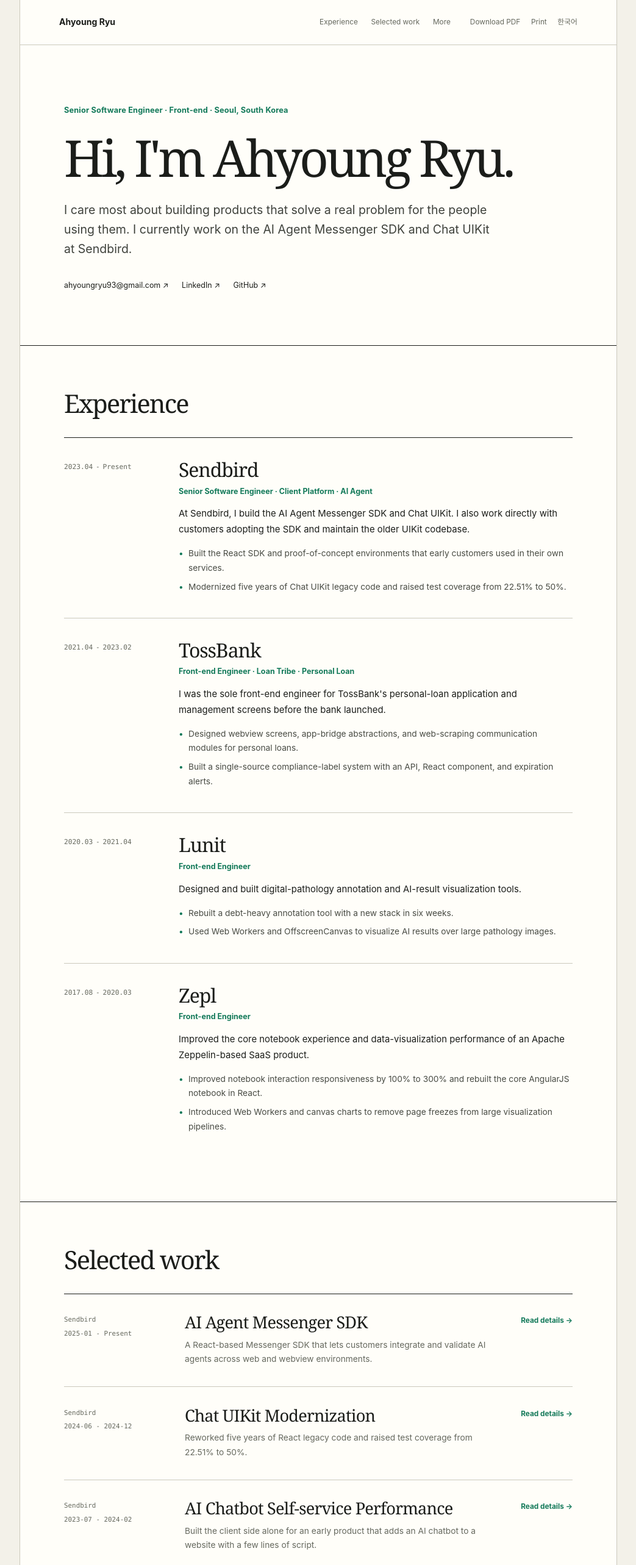
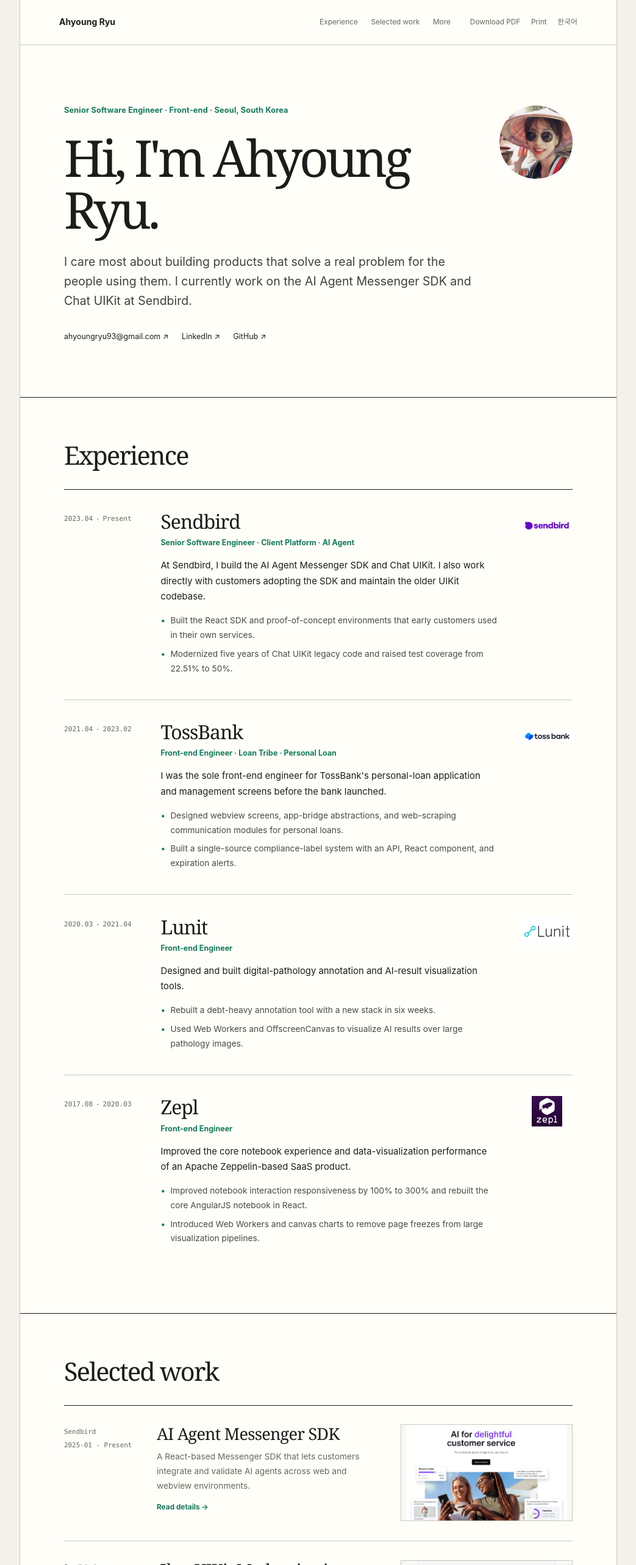
Before and after one commit to AhyoungRyu/AhyoungRyu.github.io, a Next.js app: page /en/ in a window 1280 px wide. Shown: the top 2566 px of the page at 61% size, without its empty margins (118-1161 px from the left). Built offline with nearby package versions, Linux system fonts and the light colour scheme.

Commit message:
feat: restore imagery on resume home

```diff
--- a/app/globals.css
+++ b/app/globals.css
@@ -1157,6 +1157,21 @@
   border-bottom: 1px solid var(--ink);
 }
 
+.intro-layout {
+  display: grid;
+  grid-template-columns: minmax(0, 1fr) 120px;
+  gap: 2rem;
+  align-items: start;
+}
+
+.profile-portrait {
+  width: 120px;
+  height: 120px;
+  margin-top: 0.2rem;
+  border-radius: 50%;
+  object-fit: cover;
+}
+
 .intro-meta {
   margin: 0 0 1.5rem;
   color: var(--accent);
@@ -1241,10 +1256,23 @@
 
 .experience-item {
   display: grid;
-  grid-template-columns: 140px minmax(0, 1fr);
-  gap: clamp(1.5rem, 4vw, 3rem);
+  grid-template-columns: 120px minmax(0, 1fr) 84px;
+  gap: clamp(1.25rem, 3vw, 2.5rem);
   padding: 2.15rem 0 2.4rem;
   border-bottom: 1px solid var(--line);
+}
+
+.experience-logo-link {
+  display: block;
+  width: 84px;
+  height: 50px;
+  align-self: start;
+}
+
+.experience-logo {
+  display: block;
+  width: 100%;
+  height: 100%;
 }
 
 .experience-item:last-child {
@@ -1326,8 +1354,8 @@
 
 .project-row {
   display: grid;
-  grid-template-columns: 150px minmax(0, 1fr) auto;
-  gap: clamp(1.5rem, 4vw, 3rem);
+  grid-template-columns: 120px minmax(0, 1fr) 282px;
+  gap: clamp(1.25rem, 2.5vw, 2rem);
   align-items: start;
   padding: 1.9rem 0 2rem;
   border-bottom: 1px solid var(--line);
@@ -1374,13 +1402,29 @@
 }
 
 .row-link {
-  padding-top: 0.2rem;
+  display: inline-block;
+  margin-top: 0.8rem;
   color: var(--accent);
   font-size: 0.74rem;
   font-weight: 700;
   white-space: nowrap;
 }
 
+.project-thumbnail-link {
+  display: block;
+  width: 282px;
+  aspect-ratio: 16 / 9;
+  overflow: hidden;
+  border: 1px solid var(--line);
+  background: #f7f7f4;
+}
+
+.project-thumbnail {
+  display: block;
+  width: 100%;
+  height: 100%;
+}
+
 .additional-grid {
   display: grid;
   grid-template-columns: minmax(0, 1.15fr) minmax(250px, 0.85fr);
@@ -1414,6 +1458,18 @@
   display: flex;
   flex-direction: column;
   gap: 0.1rem;
+}
+
+.education-fact {
+  display: grid;
+  grid-template-columns: 56px minmax(0, 1fr);
+  gap: 0.8rem;
+  align-items: center;
+}
+
+.education-logo {
+  width: 56px;
+  height: 44px;
 }
 
 .fact-item strong,
@@ -1486,6 +1542,16 @@
     padding: 3.5rem 1.25rem 3.75rem;
   }
 
+  .intro-layout {
+    grid-template-columns: minmax(0, 1fr) 88px;
+    gap: 1rem;
+  }
+
+  .profile-portrait {
+    width: 88px;
+    height: 88px;
+  }
+
   .intro-section h1,
   [lang="ko"] .intro-section h1 {
     font-size: clamp(2.65rem, 12vw, 3.7rem);
@@ -1509,18 +1575,31 @@
     margin-bottom: 1.5rem;
   }
 
-  .experience-item,
   .project-row {
     grid-template-columns: 1fr;
     gap: 0.75rem;
   }
 
   .experience-item {
+    grid-template-columns: minmax(0, 1fr) 72px;
+    gap: 0.75rem 1rem;
     padding: 1.75rem 0;
   }
 
   .experience-date {
+    grid-column: 1 / -1;
     padding: 0;
+  }
+
+  .experience-body {
+    grid-column: 1;
+  }
+
+  .experience-logo-link {
+    grid-column: 2;
+    grid-row: 2;
+    width: 72px;
+    height: 44px;
   }
 
   .experience-summary {
@@ -1545,7 +1624,17 @@
 
   .row-link {
     min-height: 44px;
+    margin-top: 0.5rem;
     padding-top: 0.75rem;
+  }
+
+  .project-thumbnail-link {
+    width: min(100%, 320px);
+  }
+
+  .project-thumbnail {
+    width: 100%;
+    height: 100%;
   }
 
   .additional-grid {
--- a/src/resume/components/AdditionalRecord.tsx
+++ b/src/resume/components/AdditionalRecord.tsx
@@ -1,4 +1,13 @@
 import type { Locale } from "../types";
+import { ResumeImage } from "./ResumeImage";
+
+type ImageData = {
+  src: string;
+  alt: string;
+  width: number;
+  height: number;
+  fit: "cover" | "contain";
+};
 
 type AdditionalRecordProps = {
   locale: Locale;
@@ -10,6 +19,7 @@
       school: string;
       degree: string;
       period: string;
+      logo: ImageData;
     }[];
     languages: {
       name: string;
@@ -59,10 +69,13 @@
         <section>
           <h3>{copy.education}</h3>
           {record.education.map((education) => (
-            <div className="fact-item" key={education.school}>
-              <strong>{education.school}</strong>
-              <span>{education.degree}</span>
-              <span>{education.period}</span>
+            <div className="education-fact" key={education.school}>
+              <ResumeImage className="education-logo" image={education.logo} />
+              <div className="fact-item">
+                <strong>{education.school}</strong>
+                <span>{education.degree}</span>
+                <span>{education.period}</span>
+              </div>
             </div>
           ))}
         </section>
--- a/src/resume/components/ExperienceTimeline.tsx
+++ b/src/resume/components/ExperienceTimeline.tsx
@@ -1,4 +1,13 @@
 import type { Locale } from "../types";
+import { ResumeImage } from "./ResumeImage";
+
+type ImageData = {
+  src: string;
+  alt: string;
+  width: number;
+  height: number;
+  fit: "cover" | "contain";
+};
 
 type ExperienceItem = {
   id: string;
@@ -10,6 +19,7 @@
   end: string | null;
   summary: string;
   highlights: string[];
+  logo: ImageData;
 };
 
 type ExperienceTimelineProps = {
@@ -65,6 +75,18 @@
               ))}
             </ul>
           </div>
+          <a
+            aria-label={`${experience.company} website`}
+            className="experience-logo-link"
+            href={experience.companyUrl}
+            rel="noreferrer"
+            target="_blank"
+          >
+            <ResumeImage
+              className="experience-logo"
+              image={experience.logo}
+            />
+          </a>
         </article>
       ))}
     </div>
--- a/src/resume/components/ResumeHome.tsx
+++ b/src/resume/components/ResumeHome.tsx
@@ -5,6 +5,7 @@
 import { SectionHeading } from "./SectionHeading";
 import { SelectedProjects } from "./SelectedProjects";
 import { SiteShell } from "./SiteShell";
+import { ResumeImage } from "./ResumeImage";
 
 type ResumeHomeProps = {
   locale: Locale;
@@ -54,6 +55,8 @@
       />
 
       <section className="intro-section" id="overview">
+        <div className="intro-layout">
+          <div className="intro-copy">
             <p className="intro-meta">
               {resume.profile.role}
               <span aria-hidden="true"> · </span>
@@ -78,6 +81,13 @@
                 </a>
               ))}
             </div>
+          </div>
+          <ResumeImage
+            className="profile-portrait"
+            image={resume.profile.portrait}
+            loading="eager"
+          />
+        </div>
       </section>
 
       <section className="resume-section" id="experience">
--- a/src/resume/components/ResumeImage.tsx
+++ b/src/resume/components/ResumeImage.tsx
@@ -1,4 +1,6 @@
 import type { ComponentProps } from "react";
+
+/* eslint-disable @next/next/no-img-element -- Static export uses local intrinsic-size images without a remote optimizer. */
 
 type ImageData = {
   src: string;
--- a/src/resume/components/SelectedProjects.tsx
+++ b/src/resume/components/SelectedProjects.tsx
@@ -1,4 +1,13 @@
 import type { Locale } from "../types";
+import { ResumeImage } from "./ResumeImage";
+
+type ImageData = {
+  src: string;
+  alt: string;
+  width: number;
+  height: number;
+  fit: "cover" | "contain";
+};
 
 type ProjectSummary = {
   id: string;
@@ -8,6 +17,7 @@
   technologies: string[];
   href: string;
   company: string;
+  thumbnail?: ImageData;
 };
 
 type SelectedProjectsProps = {
@@ -31,11 +41,23 @@
               <a href={project.href}>{project.title}</a>
             </h3>
             <p>{project.summary}</p>
+            <a className="row-link" href={project.href}>
+              {detailLabel}
+              <span aria-hidden="true"> →</span>
+            </a>
           </div>
-          <a className="row-link" href={project.href}>
-            {detailLabel}
-            <span aria-hidden="true"> →</span>
-          </a>
+          {project.thumbnail ? (
+            <a
+              aria-label={`${project.title} — ${detailLabel}`}
+              className="project-thumbnail-link"
+              href={project.href}
+            >
+              <ResumeImage
+                className="project-thumbnail"
+                image={project.thumbnail}
+              />
+            </a>
+          ) : null}
         </article>
       ))}
     </div>
```
Also changed, not shown: 1 other file (tests, documents, lock files or other folders). Lines whose indentation alone changed are shown as unchanged.
